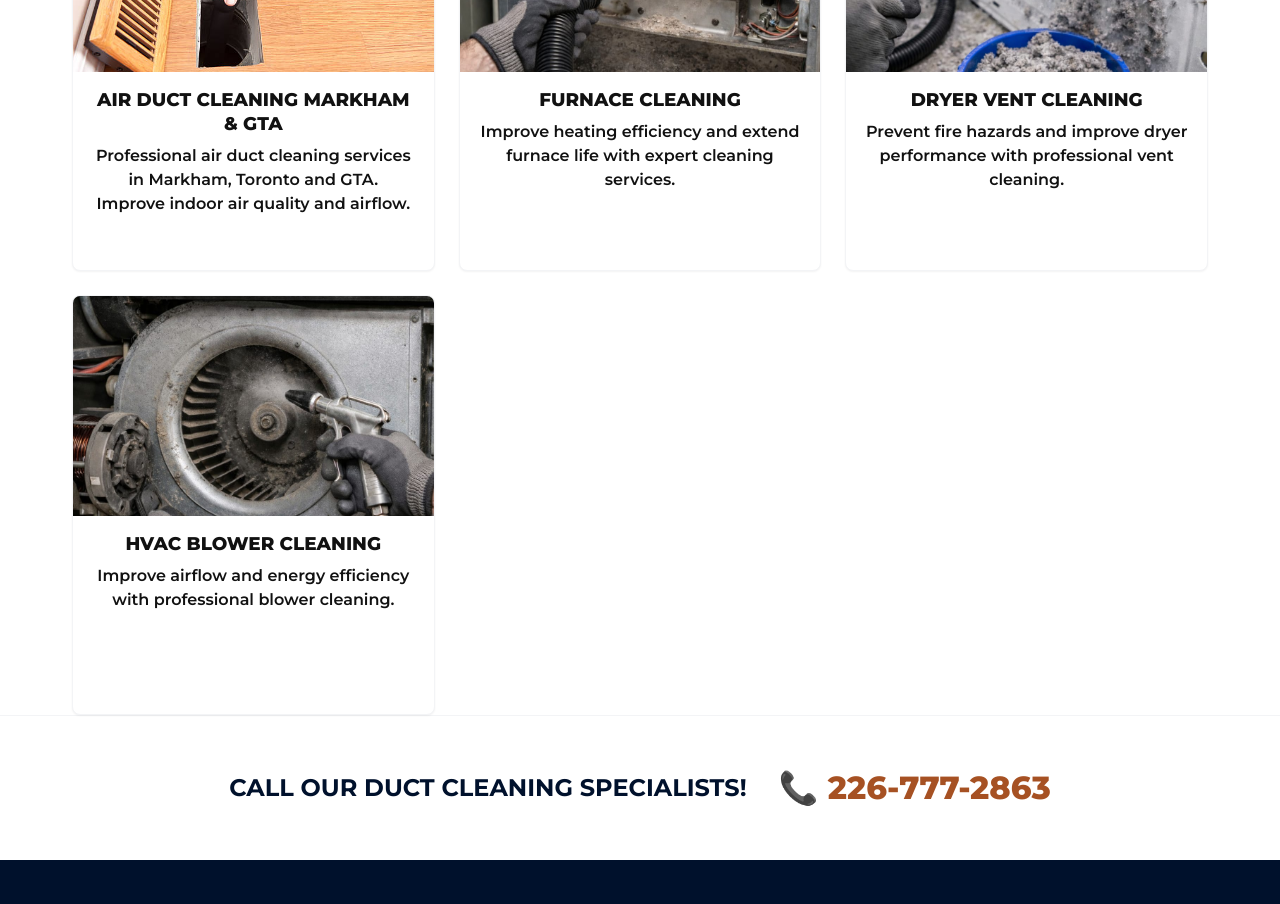
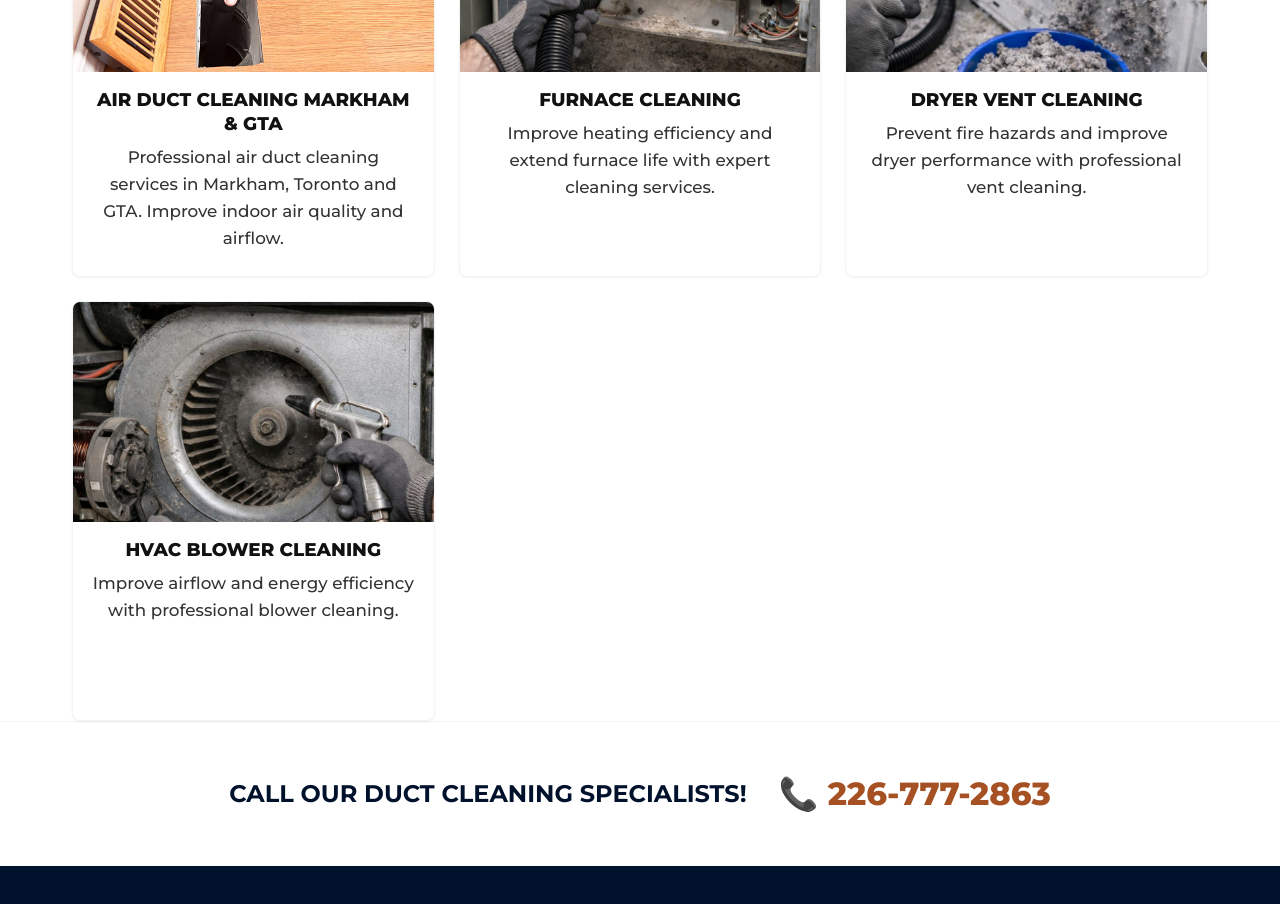
Before and after one commit to josph8487-prog/duct-Canada-original, a Next.js app: page / in a window 1280 px wide. Shown: the part 1200-2104 px from the top of the page. Built offline with nearby package versions, Linux system fonts and the light colour scheme.

Commit message:
Update Home.module.css

```diff
--- a/src/styles/Home.module.css
+++ b/src/styles/Home.module.css
@@ -163,12 +163,12 @@
 }
 
 .featureText {
-    color: #111111;
+    color: #333333;
     padding: 0 1.2rem 1.5rem;
     text-align: center;
-    font-size: 1rem;
-    font-weight: 600;
-    line-height: 1.5;
+    font-size: 1.05rem;
+    font-weight: 500;
+    line-height: 1.6;
     margin: 0;
 }
 
```
